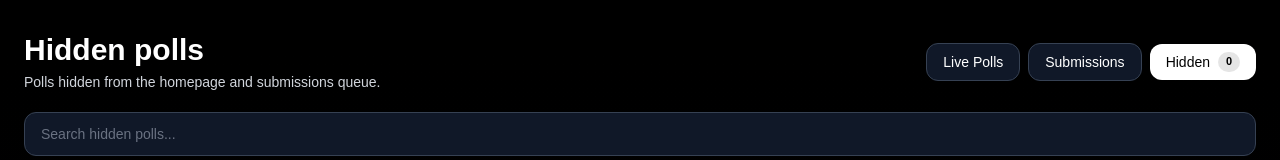
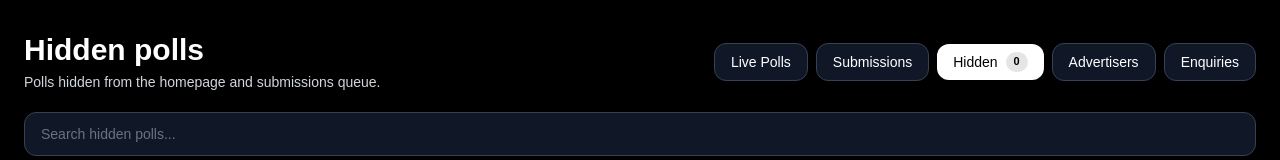
Before and after one commit to MarkDiamant/poll-and-see, a Next.js app: page /admin/hidden in a window 1280 px wide. Shown: the top 160 px of the page. Built offline with nearby package versions, Linux system fonts and the light colour scheme; no server answers.

Commit message:
Add advertiser admin links to hidden page

```diff
--- a/app/admin/hidden/page.tsx
+++ b/app/admin/hidden/page.tsx
@@ -159,10 +159,18 @@ export default function HiddenPage() {
               Submissions
             </Link>
 
-            <Link href="/admin/hidden" className="inline-flex items-center gap-2 rounded-xl bg-white px-4 py-2 text-sm font-medium text-black">
-              <span>Hidden</span>
-              {badge(items.length, true)}
-            </Link>
+<Link href="/admin/hidden" className="inline-flex items-center gap-2 rounded-xl bg-white px-4 py-2 text-sm font-medium text-black">
+  <span>Hidden</span>
+  {badge(items.length, true)}
+</Link>
+
+<Link href="/admin/sponsors" className="inline-flex items-center gap-2 rounded-xl border border-gray-700 bg-gray-900 px-4 py-2 text-sm font-medium text-white transition hover:bg-gray-800">
+  Advertisers
+</Link>
+
+<Link href="/admin/advertiser-enquiries" className="inline-flex items-center gap-2 rounded-xl border border-gray-700 bg-gray-900 px-4 py-2 text-sm font-medium text-white transition hover:bg-gray-800">
+  Enquiries
+</Link>
           </nav>
         </div>
 
--- a/app/admin/polls/page.tsx
+++ b/app/admin/polls/page.tsx
@@ -546,6 +546,13 @@ const sortedPolls = useMemo(() => {
 >
   <span>Advertisers</span>
 </Link>
+
+<Link
+  href="/admin/advertiser-enquiries"
+  className="inline-flex items-center gap-2 rounded-xl border border-gray-700 bg-gray-900 px-4 py-2 text-sm font-medium text-white transition hover:bg-gray-800"
+>
+  <span>Enquiries</span>
+</Link>
   </nav>
 
   <input
```
Lines whose indentation alone changed are shown as unchanged.
